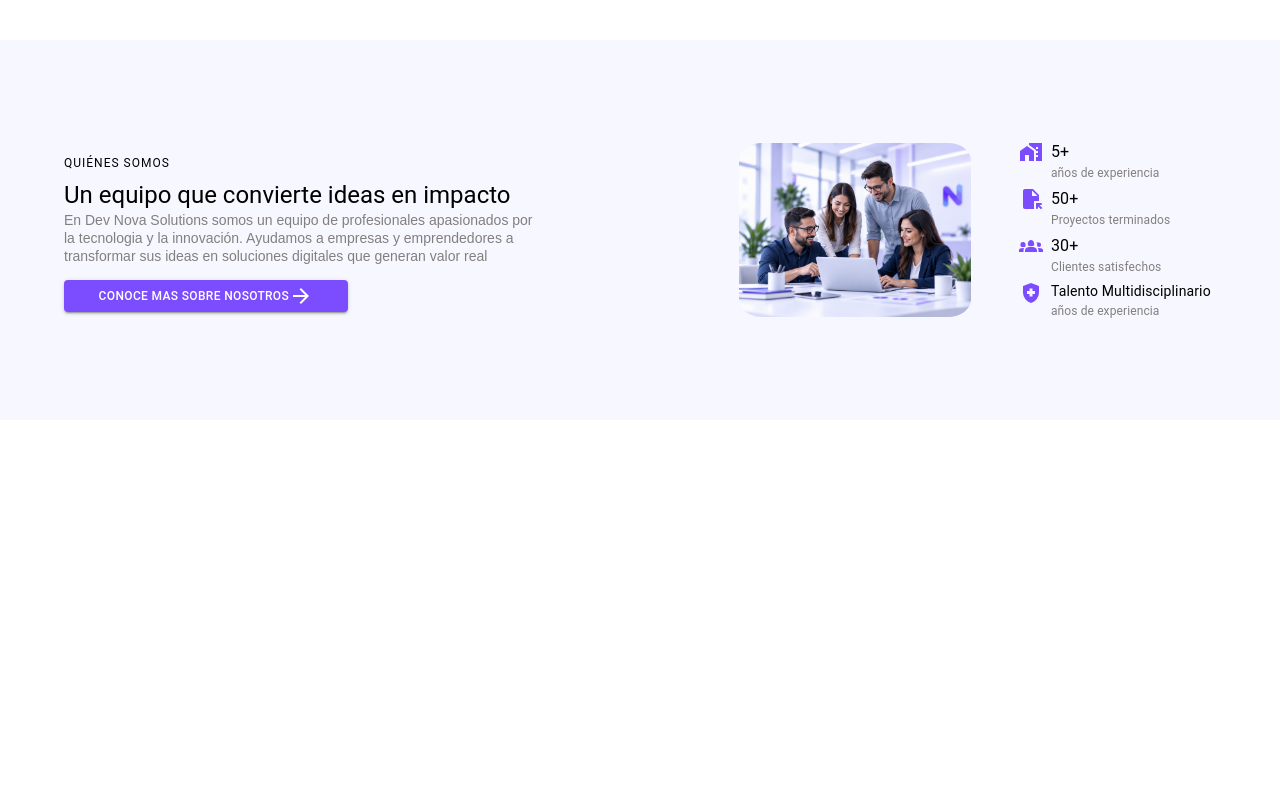
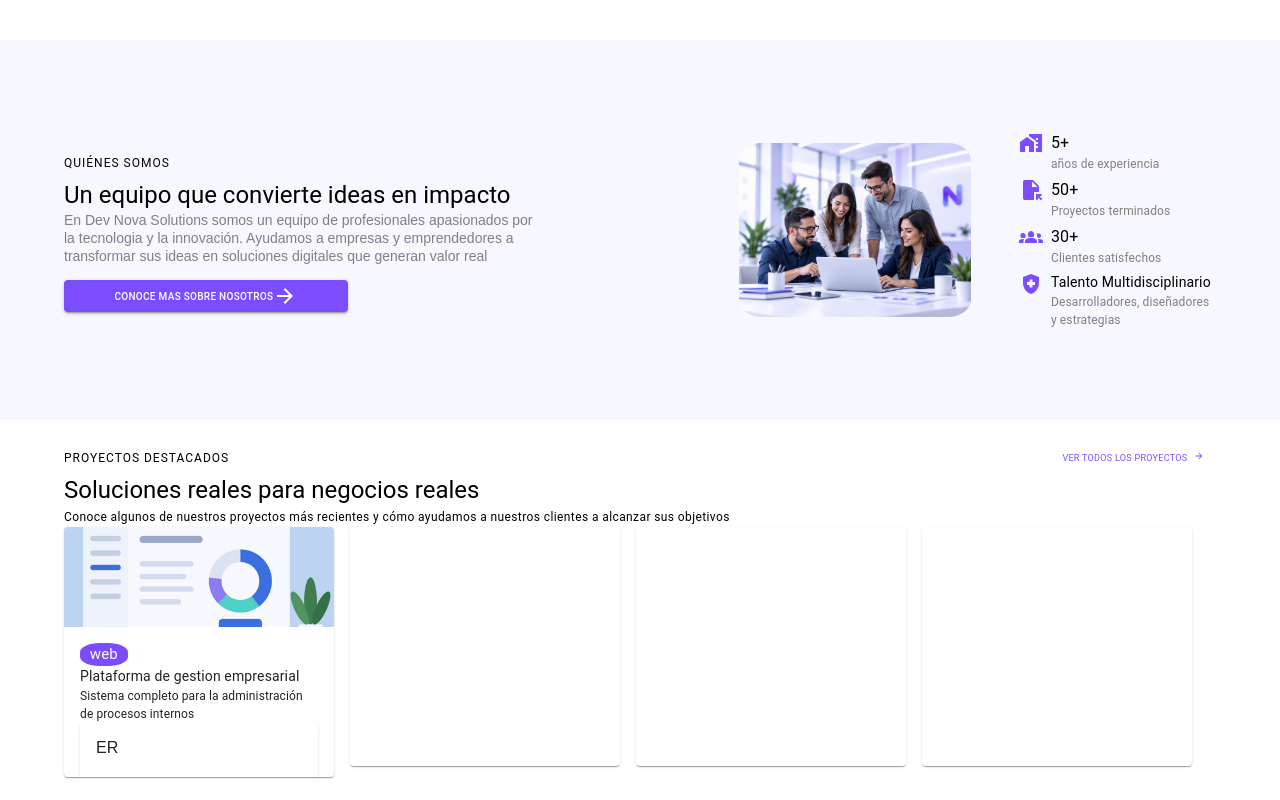
Before and after one commit to jessicahernandezt/dev-nova-solutions, a React (Vite) app: page / in a window 1280 px wide. Shown: the part 1064-1864 px from the top of the page. Before the commit the page ends 1484 px from the top, so only its background shows below. Built offline with nearby package versions, Linux system fonts and the light colour scheme.

Commit message:
feat:inicio de la seccion proyectos

```diff
--- a/src/Pages/Home.jsx
+++ b/src/Pages/Home.jsx
@@ -1,12 +1,15 @@
 import Hero from "../components/Hero"
 import Servicios from "../components/Servicios"
 import QuienesSomos from "../components/QuienesSomos"
+import Proyectos from "../components/Proyectos"
+
 function Home() {
   return (
     <>
     <Hero />
     <Servicios />
     <QuienesSomos />
+    <Proyectos />
     </>
   )
 }
--- /dev/null
+++ b/src/components/Proyectos.jsx
@@ -0,0 +1,195 @@
+import { ArrowForward, Bolt, FileOpen, Groups2, HealthAndSafety, HomeWork, Opacity, PeopleAltRounded } from '@mui/icons-material'
+import { StarPurple500 } from '@mui/icons-material'
+
+import {
+    Box,
+    Button,
+    Card,
+    CardContent,
+    CardMedia,
+    Container,
+    ImageListItem,
+    Typography
+} from '@mui/material'
+
+function Proyectos() {
+    return (
+         <Box sx={{
+            minHeight: '380px',
+            display: 'flex',
+            alignItems: 'center',
+
+            py: "10px"
+        }}>
+            <Container maxWidth='lg'>
+                <Box
+                sx={{
+                    display:"block",
+
+
+
+
+                }}>
+                    <Box alt="box general" sx={{
+
+                    }}>
+                        <Box sx={{
+                            display:"flex",
+                            flexDirection:"column",
+
+                        }}>
+                            <Box sx={{
+                                position:"relative",
+                                zIndex:1,
+                                display:"flex",
+                                alignItems:"center",
+                                justifyContent:"space-between",
+                                gap:"8px"
+                            }}>
+                                <Box alt="text"
+                                sx={{
+                                    width:"50%"
+
+                                }}>
+                                    <Typography variant='overline' sx={{
+
+                                        fontSize:"bold"
+                                    }}>
+                                        Proyectos Destacados
+
+                                    </Typography>
+
+                                </Box>
+                                <Box sx={{
+                                    justifyContent:"flex-end",
+
+                                }}>
+                                    <Button size='small'  sx={{
+
+                                        color:"#7c4dff",
+                                        padding: '4px 8px',
+                                        fontSize: '0.75rem',
+                                        minWidth: '0',
+                                        minHeight:"0"
+
+                                    }}>
+                                        <Typography variant='caption' sx={{
+                                            fontSize:"9px"
+                                        }}>
+                                            Ver todos los proyectos <ArrowForward sx={{
+                                                width:"18px",
+                                                height:"10px"
+                                            }}></ArrowForward>
+                                        </Typography>
+                                    </Button>
+
+                                </Box>
+
+                            </Box>
+                            <Box>
+                                <Typography variant='h5'
+                                sx={{
+                                    fontSize:"bold"
+                                }}>
+                                    Soluciones reales para negocios reales
+                                </Typography>
+                                <Typography variant='caption'>
+                                    Conoce algunos de nuestros proyectos más recientes y cómo ayudamos a nuestros clientes a alcanzar sus objetivos
+
+                                </Typography>
+                            </Box>
+
+                        </Box>
+                        <Box sx={{
+
+                        }}>
+                            <Box alt="cards" sx={{
+                                display:"flex",
+                                gap:2,
+
+                            }}>
+                                <Card sx={{
+                                    width:"270px",
+                                    height:"250px"
+                                }}>
+                                    <CardMedia
+                                    component="img"
+                                    src='./cardimg1.png'
+                                    sx={{
+                                        width:"270px",
+                                        height:"100px"
+                                    }}
+                                    />
+                                    <CardContent>
+                                        <Typography sx={{
+                                            width:"20%",
+                                            height:"10%",
+                                            borderColor:"#7c4dff",
+                                            borderRadius:"41%",
+                                            backgroundColor:"#7c4dff",
+                                            color:"white",
+                                            display:"flex",
+                                            alignItems:"center",
+                                            justifyContent:"center",
+                                            fontSize:"15px"
+                                        }}>
+                                            web
+                                        </Typography>
+                                        <Typography sx={{
+                                            fontSize:"14px",
+
+                                        }}>
+                                            Plataforma de gestion empresarial
+                                        </Typography>
+                                        <Typography sx={{
+                                            fontSize:"12px"
+                                        }}>
+                                            Sistema completo para la administración de procesos internos
+                                        </Typography>
+                                        <Box>
+                                            <Card>
+                                                <CardContent>
+                                                    ER
+                                                </CardContent>
+                                            </Card>
+                                        </Box>
+
+
+                                    </CardContent>
+                                </Card>
+                                <Card sx={{
+                                    width:"270px",
+                                    height:"239px"
+                                }}>
+                                    <CardContent>
+
+                                    </CardContent>
+                                </Card>
+                                <Card sx={{
+                                    width:"270px",
+                                    height:"239px"
+                                }}>
+                                    <CardContent>
+
+                                    </CardContent>
+                                </Card>
+                                <Card sx={{
+                                    width:"270px",
+                                    height:"239px"
+                                }}>
+                                    <CardContent>
+
+                                    </CardContent>
+                                </Card>
+
+
+                            </Box>
+                        </Box>
+                    </Box>
+                </Box>
+            </Container>
+        </Box>
+    )
+}
+
+export default Proyectos
--- a/src/components/Quienessomos.jsx
+++ b/src/components/Quienessomos.jsx
@@ -55,7 +55,8 @@ function QuienesSomos() {
 
                                 backgroundColor:"#7c4dff",
                                 fontSize:"12px",
-                                width:"60%"
+                                width:"60%",
+                                fontSize:"10px"
 
                             }}>
                                 conoce mas sobre nosotros<ArrowForward></ArrowForward>
@@ -175,7 +176,7 @@ function QuienesSomos() {
                                 <Typography sx={{
                                     fontSize:"12px",
                                     color:"#837f7f"
-                                }}>años de experiencia</Typography>
+                                }}>Desarrolladores, diseñadores y estrategias </Typography>
                             </Box>
                         </Box>
                     </Box>
```
Also changed, not shown: public/cardimg1.png (added).
